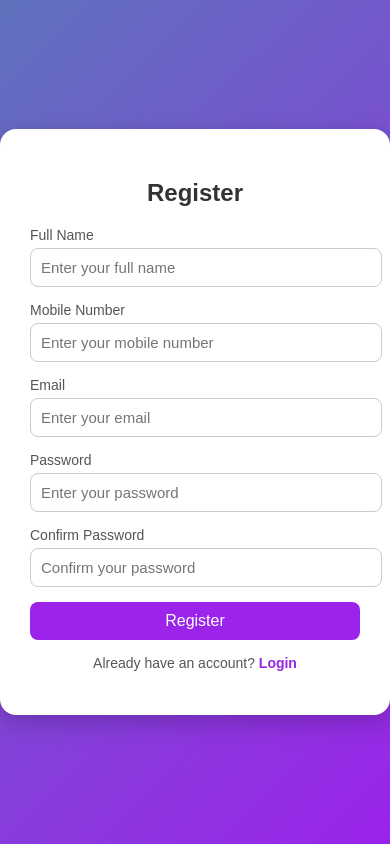
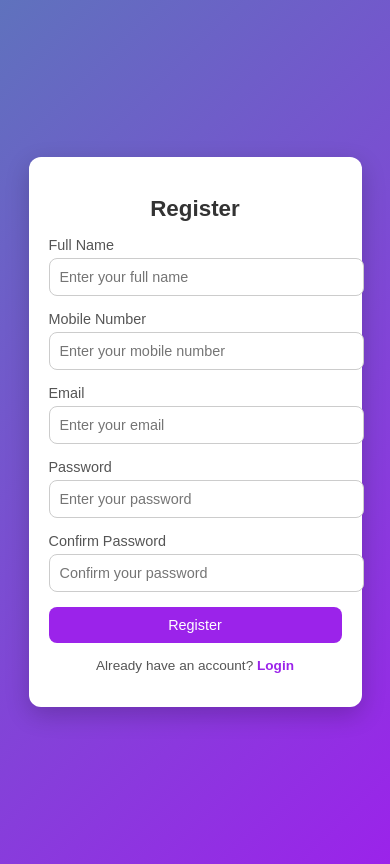
Before and after one commit to APS-IITM/jobbroker, a plain HTML site: page Register_Login.html in a window 390 px wide. Drawn offline with Linux system fonts and the light colour scheme.

Commit message:
Update Register_Login.css

```diff
--- a/Register_Login/Register_Login.css
+++ b/Register_Login/Register_Login.css
@@ -1,13 +1,16 @@
+/* Base styles */
 body {
     margin: 0;
     font-family: 'Poppins', sans-serif;
     background: linear-gradient(135deg, #5f72bd, #9b23ea);
-    height: 100vh;
+    min-height: 100vh;
     display: flex;
     align-items: center;
     justify-content: center;
+    padding: 20px;
 }
 
+/* Container */
 .auth-container {
     width: 100%;
     max-width: 400px;
@@ -15,64 +18,144 @@ body {
     border-radius: 16px;
     padding: 30px;
     box-shadow: 0 8px 25px rgba(0, 0, 0, 0.2);
+    box-sizing: border-box;
+    transition: all 0.3s ease;
 }
 
+/* Title */
 .auth-box h2 {
     text-align: center;
-    margin-bottom: 20px;
+    margin-bottom: 25px;
     color: #333;
+    font-size: 1.8rem;
 }
 
+/* Form elements */
 .form-group {
     margin-bottom: 15px;
 }
 
 label {
     display: block;
-    font-size: 14px;
+    font-size: 0.9rem;
     color: #555;
     margin-bottom: 5px;
 }
 
 input {
     width: 100%;
-    padding: 10px;
+    padding: 10px 12px;
     border: 1px solid #ccc;
     border-radius: 8px;
-    font-size: 15px;
-    transition: border-color 0.2s ease;
+    font-size: 1rem;
+    transition: border-color 0.2s ease, box-shadow 0.2s ease;
 }
 
     input:focus {
         border-color: #9b23ea;
+        box-shadow: 0 0 0 2px rgba(155, 35, 234, 0.2);
         outline: none;
     }
 
+/* Buttons */
 button {
     width: 100%;
-    padding: 10px;
+    padding: 12px;
     background: #9b23ea;
     color: #fff;
     border: none;
     border-radius: 8px;
-    font-size: 16px;
+    font-size: 1rem;
     cursor: pointer;
-    transition: background 0.2s ease;
+    transition: background 0.25s ease, transform 0.1s ease;
 }
 
     button:hover {
         background: #7b1dc5;
     }
 
+    button:active {
+        transform: scale(0.98);
+    }
+
+/* Toggle text */
 .toggle-text {
     text-align: center;
     margin-top: 15px;
     color: #555;
-    font-size: 14px;
+    font-size: 0.9rem;
 }
 
 #toggleForm {
     color: #9b23ea;
-    font-weight: bold;
+    font-weight: 600;
     cursor: pointer;
 }
+
+/* Animations for form switch */
+.auth-box {
+    animation: fadeIn 0.4s ease;
+}
+
+@keyframes fadeIn {
+    from {
+        opacity: 0;
+        transform: translateY(15px);
+    }
+
+    to {
+        opacity: 1;
+        transform: translateY(0);
+    }
+}
+
+/* Responsive Design */
+
+/* Tablets (portrait & landscape) */
+@media (max-width: 768px) {
+    .auth-container {
+        max-width: 90%;
+        padding: 25px;
+    }
+
+    .auth-box h2 {
+        font-size: 1.6rem;
+    }
+
+    input, button {
+        font-size: 0.95rem;
+    }
+}
+
+/* Small phones */
+@media (max-width: 480px) {
+    body {
+        padding: 10px;
+    }
+
+    .auth-container {
+        padding: 20px;
+        border-radius: 12px;
+    }
+
+    .auth-box h2 {
+        font-size: 1.4rem;
+        margin-bottom: 15px;
+    }
+
+    input, button {
+        padding: 10px;
+        font-size: 0.9rem;
+    }
+
+    .toggle-text {
+        font-size: 0.85rem;
+    }
+}
+
+/* Large screens */
+@media (min-width: 1024px) {
+    .auth-container {
+        max-width: 420px;
+    }
+}
```
